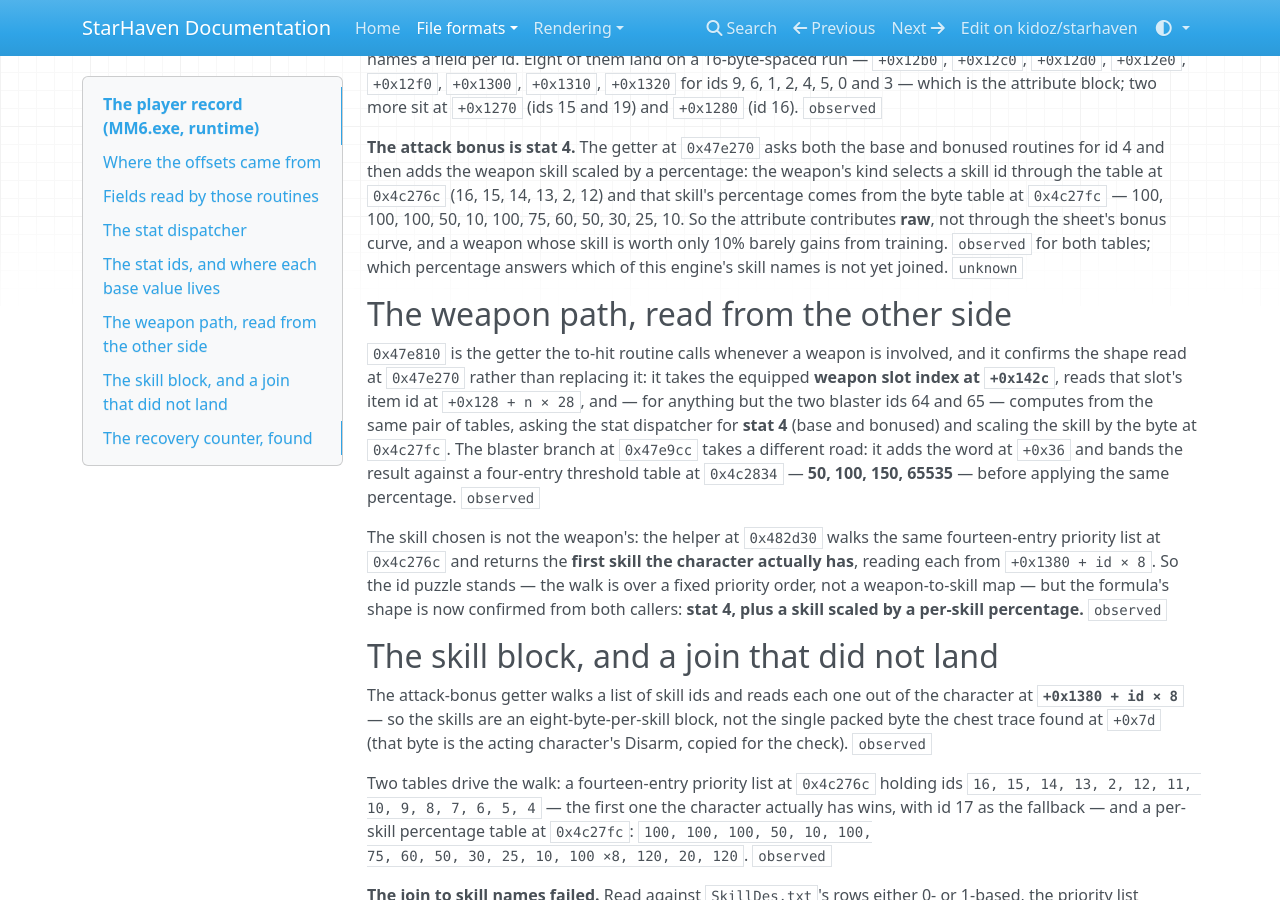
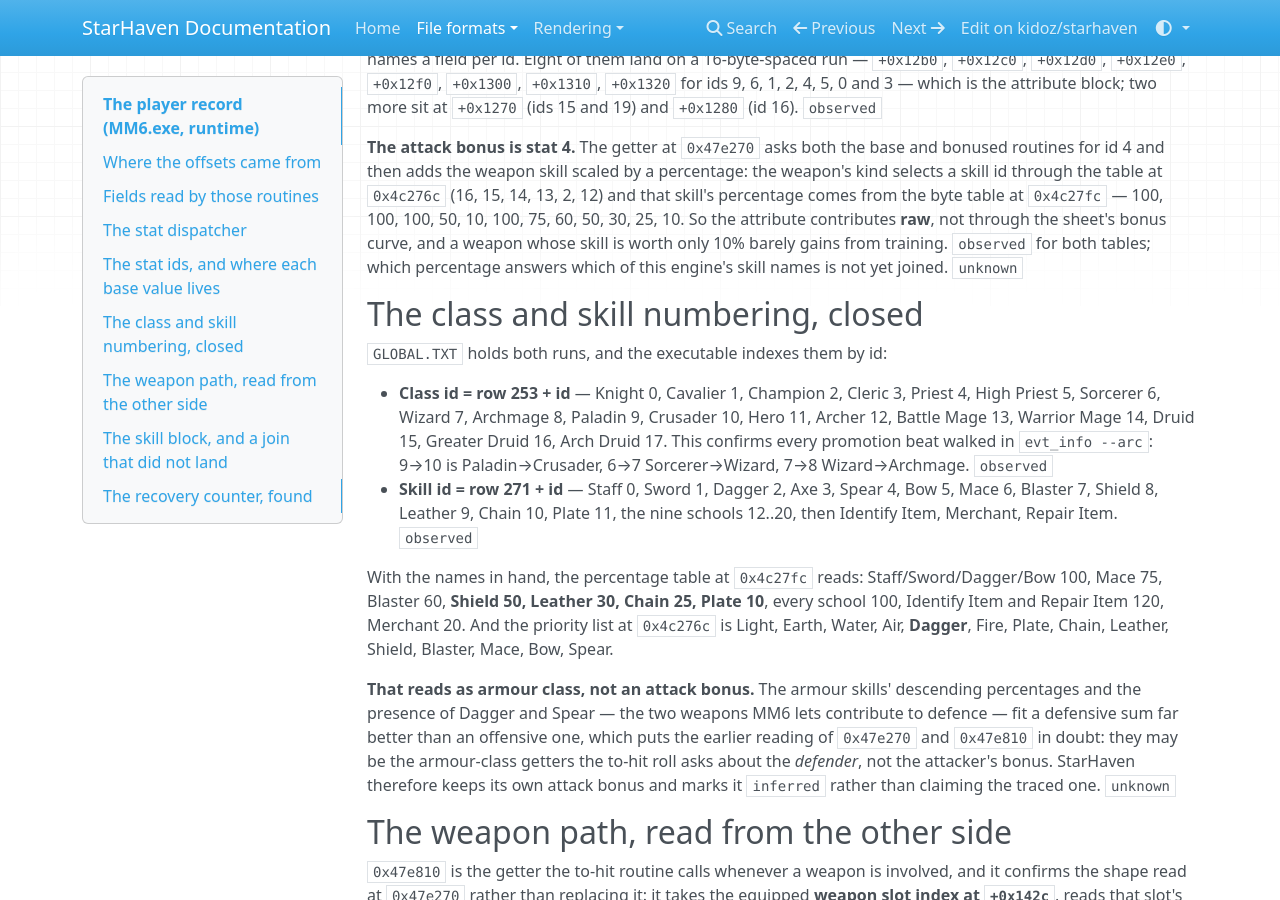
Before and after one commit to kidoz/starhaven, an MkDocs documentation site: the page built from docs/formats/player-record.md, in a window 1280 px wide and 900 px high, scrolled down 1598 px. Built offline with MkDocs 1.6.1, drawn with Linux system fonts in a browser that asks for light colours; nearby versions of some CDN libraries.

Commit message:
Name every class and skill, and doubt what they were measuring

```diff
--- a/docs/formats/player-record.md
+++ b/docs/formats/player-record.md
@@ -71,6 +71,37 @@ from the byte table at `0x4c27fc` — 100, 100, 100, 50, 10, 100, 75, 60,
 sheet's bonus curve, and a weapon whose skill is worth only 10% barely
 gains from training. `observed` for both tables; which percentage answers
 which of this engine's skill names is not yet joined. `unknown`
+
+## The class and skill numbering, closed
+
+`GLOBAL.TXT` holds both runs, and the executable indexes them by id:
+
+- **Class id = row 253 + id** — Knight 0, Cavalier 1, Champion 2, Cleric
+  3, Priest 4, High Priest 5, Sorcerer 6, Wizard 7, Archmage 8, Paladin
+  9, Crusader 10, Hero 11, Archer 12, Battle Mage 13, Warrior Mage 14,
+  Druid 15, Greater Druid 16, Arch Druid 17. This confirms every
+  promotion beat walked in `evt_info --arc`: 9→10 is Paladin→Crusader,
+  6→7 Sorcerer→Wizard, 7→8 Wizard→Archmage. `observed`
+- **Skill id = row 271 + id** — Staff 0, Sword 1, Dagger 2, Axe 3, Spear
+  4, Bow 5, Mace 6, Blaster 7, Shield 8, Leather 9, Chain 10, Plate 11,
+  the nine schools 12..20, then Identify Item, Merchant, Repair Item.
+  `observed`
+
+With the names in hand, the percentage table at `0x4c27fc` reads:
+Staff/Sword/Dagger/Bow 100, Mace 75, Blaster 60, **Shield 50, Leather
+30, Chain 25, Plate 10**, every school 100, Identify Item and Repair
+Item 120, Merchant 20. And the priority list at `0x4c276c` is Light,
+Earth, Water, Air, **Dagger**, Fire, Plate, Chain, Leather, Shield,
+Blaster, Mace, Bow, Spear.
+
+**That reads as armour class, not an attack bonus.** The armour skills'
+descending percentages and the presence of Dagger and Spear — the two
+weapons MM6 lets contribute to defence — fit a defensive sum far better
+than an offensive one, which puts the earlier reading of `0x47e270` and
+`0x47e810` in doubt: they may be the armour-class getters the to-hit
+roll asks about the *defender*, not the attacker's bonus. StarHaven
+therefore keeps its own attack bonus and marks it `inferred` rather than
+claiming the traced one. `unknown`
 
 ## The weapon path, read from the other side
 
```
Also changed, not shown: README.md (+9 -0 lines), 1 other file.
